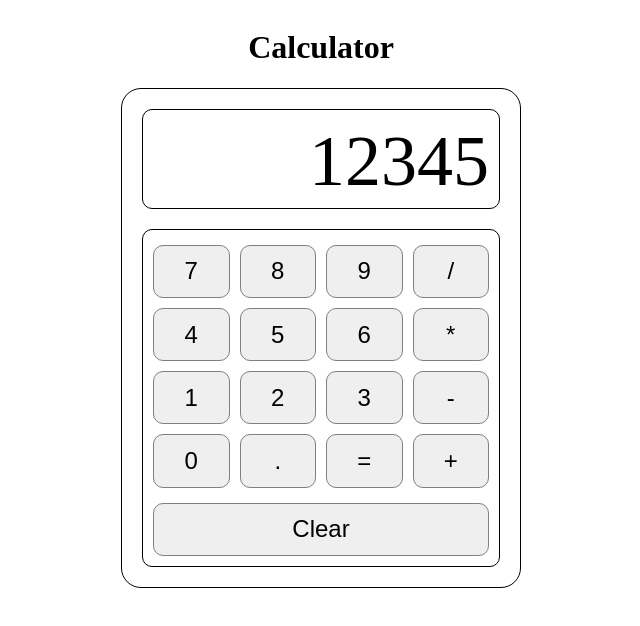
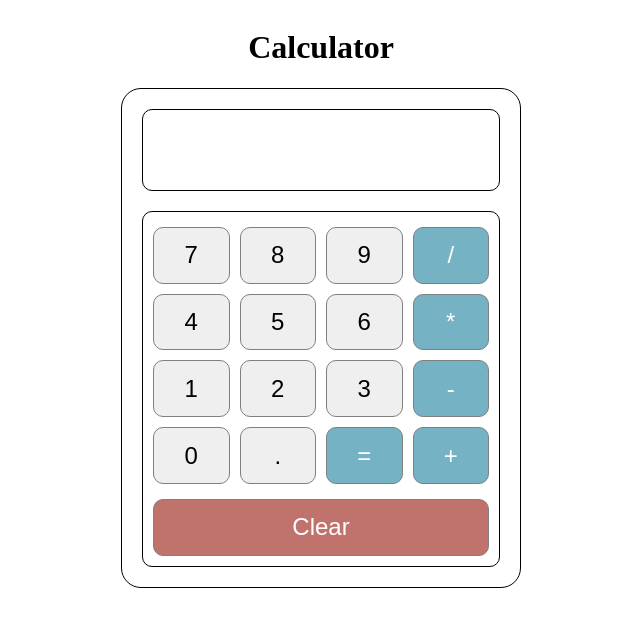
Before and after one commit to dekzyd/calc, a plain HTML site: page index.html in a window 1280 px wide. Shown: the whole page, without its empty margins (319-959 px from the left). Drawn offline with Linux system fonts and the light colour scheme.

Commit message:
update calc ui

```diff
--- a/index.html
+++ b/index.html
@@ -11,33 +11,33 @@
 
     <div class="container">
       <!-- <h3>Goya prime</h3> -->
-      <div class="display">12345</div>
+      <div class="display"></div>
       <div class="btn_container">
         <div class="btn_row">
-          <button>7</button>
-          <button>8</button>
-          <button>9</button>
-          <button>/</button>
+          <button class="digit">7</button>
+          <button class="digit">8</button>
+          <button class="digit">9</button>
+          <button id="divide">/</button>
         </div>
         <div class="btn_row">
-          <button>4</button>
-          <button>5</button>
-          <button>6</button>
-          <button>*</button>
+          <button class="digit">4</button>
+          <button class="digit">5</button>
+          <button class="digit">6</button>
+          <button id="multiply">*</button>
         </div>
         <div class="btn_row">
-          <button>1</button>
-          <button>2</button>
-          <button>3</button>
-          <button>-</button>
+          <button class="digit">1</button>
+          <button class="digit">2</button>
+          <button class="digit">3</button>
+          <button id="subtract">-</button>
         </div>
         <div class="btn_row">
-          <button>0</button>
-          <button>.</button>
-          <button>=</button>
-          <button>+</button>
+          <button class="digit">0</button>
+          <button class="digit">.</button>
+          <button id="equals">=</button>
+          <button id="add">+</button>
         </div>
-        <button id="clear_btn">Clear</button>
+        <button id="clear">Clear</button>
       </div>
     </div>
     <script src="script.js" defer></script>
--- a/script.js
+++ b/script.js
@@ -5,6 +5,7 @@ let operator;
 
 // get when a btn is clicked
 const allBtns = document.querySelectorAll('button')
+const digits = document.querySelectorAll('.digit')
 const display = document.querySelector('.display');
 
 allBtns.forEach(btn => {
--- a/styles.css
+++ b/styles.css
@@ -21,9 +21,15 @@ button {
     min-width: 70px;
 }
 
-#clear_btn {
+#clear {
     width: 100%;
     margin-top: 10px;
+    background-color: #c0736cff;
+    color: white;
+}
+#divide, #multiply, #subtract, #add, #equals {
+    background-color: #74b2c4ff;
+    color: white;
 }
 
 .container {
@@ -43,8 +49,12 @@ button {
     height: 100px;
     padding: 10px;
     margin-bottom: 20px;
-    font-size: 4.5rem;
+    font-size: 3rem;
     text-align: right;
+    letter-spacing: 0.3rem;
+    display: flex;
+    align-items: center;
+    justify-content: flex-end;
 }
 
 .btn_container {
```
